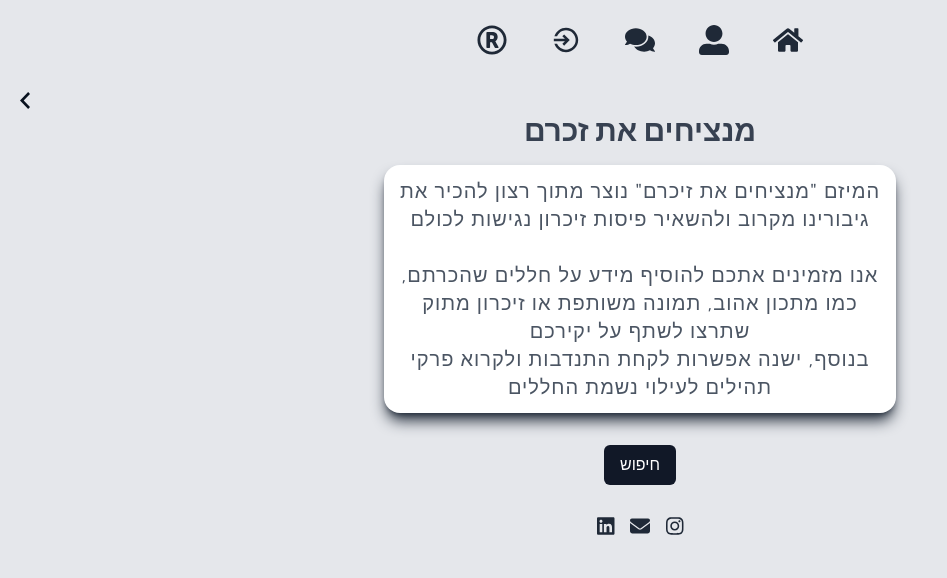
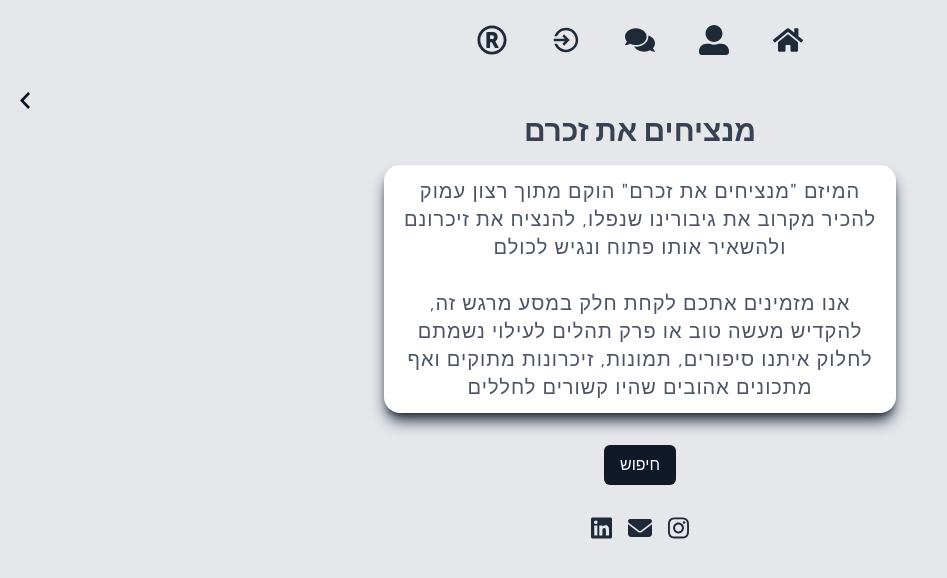
Before and after one commit to shevibr0/war, a React (Create React App) app in the folder frontend/war/: page /homePage in a window 1280 px wide. Shown: the top 578 px of the page, without its empty margins (0-947 px from the left). Built offline with nearby package versions, Linux system fonts and the light colour scheme.

Commit message:
add picture

```diff
--- a/frontend/war/src/components/HomePage.jsx
+++ b/frontend/war/src/components/HomePage.jsx
@@ -22,9 +22,9 @@ const HomePage = () => {
 
                 <div className="flex items-center justify-center  flex-wrap">
                     <div className="max-w-lg w-full mx-4  mt-4 p-3 text-center text-gray-600 text-xl font-light tracking-wider bg-white shadow-lg shadow-gray-800 rounded-2xl">
-                        המיזם "מנציחים את זיכרם" נוצר מתוך רצון להכיר את גיבורינו מקרוב ולהשאיר פיסות זיכרון נגישות לכולם<br /><br />
-                        אנו מזמינים אתכם להוסיף מידע על חללים שהכרתם, כמו מתכון אהוב, תמונה משותפת או זיכרון מתוק שתרצו לשתף על יקירכם<br />
-                        בנוסף, ישנה אפשרות לקחת התנדבות ולקרוא פרקי תהילים לעילוי נשמת החללים<br />
+                        המיזם "מנציחים את זכרם" הוקם מתוך רצון עמוק להכיר מקרוב את גיבורינו שנפלו, להנציח את זיכרונם ולהשאיר אותו פתוח ונגיש לכולם<br /><br />
+                        אנו מזמינים אתכם לקחת חלק במסע מרגש זה, להקדיש מעשה טוב או פרק תהלים לעילוי נשמתם<br />
+                        לחלוק איתנו סיפורים, תמונות, זיכרונות מתוקים ואף מתכונים אהובים שהיו קשורים לחללים<br />
                     </div>
                 </div>
             </div>
@@ -35,19 +35,19 @@ const HomePage = () => {
 
             <div className="w-full bottom-0 mt-7 left-0  flex justify-center bg-gray-200 text-gray-800">
                 <div className="flex items-center gap-4">
-                    <div className="relative transition duration-100 hover:text-yellow-400  text-xl">
+                    <div className="relative transition duration-100 hover:text-yellow-400  text-2xl">
                         <a href="https://www.linkedin.com/in/elisheva-einhoren-43b1b3220/" target="_blank" rel="noopener noreferrer">
                             <FontAwesomeIcon icon={faLinkedin} />
                         </a>
                     </div>
 
-                    <div className="relative transition duration-100 hover:text-yellow-400  text-xl">
+                    <div className="relative transition duration-100 hover:text-yellow-400  text-2xl">
                         <a href="mailto:mepe.leos@gmail.com">
                             <FontAwesomeIcon icon={faEnvelope} />
                         </a>
                     </div>
                     <div className="relative">
-                        <a className='transition duration-100 hover:text-yellow-400 text-xl' href="https://www.instagram.com/elisheva_einhoren/" target="_blank" rel="noopener noreferrer">
+                        <a className='transition duration-100 hover:text-yellow-400 text-2xl' href="https://www.instagram.com/elisheva_einhoren/" target="_blank" rel="noopener noreferrer">
                             <FontAwesomeIcon icon={faInstagram} />
                         </a>
                     </div>
--- a/frontend/war/src/components/Soldiers.jsx
+++ b/frontend/war/src/components/Soldiers.jsx
@@ -4,6 +4,7 @@ import { useNavigate } from 'react-router';
 import { useDispatch, useSelector } from 'react-redux';
 import { setSearchSoliders, setSoliders } from '../features/soliderSlice';
 import { FaHome, FaUserAlt, FaRegRegistered, FaComments } from 'react-icons/fa';
+import { BiSearchAlt } from "react-icons/bi";
 import { IoMdLogIn } from "react-icons/io";
 import { BiLogOutCircle } from "react-icons/bi";
 
@@ -128,7 +129,7 @@ const Soldiers = () => {
             </nav>
             <div className="bg-gray-200">
                 <div className=''>
-                    <h2 className="text-black text-4xl font-bold font-['Alef'] mb-6 mt-6 text-center">לזכרם של הנופלים</h2>
+                    <h2 className="text-gray-800 text-4xl font-bold  mb-6 mt-6 text-center">לזכרם של הנופלים</h2>
                 </div>
                 <div className="text-center mb-4">
                     <input
@@ -144,7 +145,7 @@ const Soldiers = () => {
                     <button
                         onClick={() => handlePageChange(currentPage - 1)}
                         disabled={currentPage === 1 && !isPrev}
-                        className="px-4 py-1 bg-gray-200 text-black rounded-md mr-4 border border-black"
+                        className="btn bg-white text-gray-800 py-2 px-4 rounded-md hover:animate-button-push"
                     >
                         דף קודם
                     </button>
@@ -152,7 +153,7 @@ const Soldiers = () => {
                     <button
                         onClick={() => handlePageChange(currentPage + 1)}
                         disabled={currentPage === count && !isNext || !isNext}
-                        className="px-4 py-1 bg-gray-200 text-black rounded-md ml-4 border border-black"
+                        className="btn bg-white text-gray-800 py-2 px-4 rounded-md hover:animate-button-push"
                     >
                         דף הבא
                     </button>
@@ -165,14 +166,14 @@ const Soldiers = () => {
                     <>
                         <div className="grid lg:grid-cols-4 md:grid-cols-3 sm:grid-cols-2 gap-2">
                             {searchMessage === "" ? solidersArr.map((soldier) => (
-                                <div key={soldier.Id} className="bg-white text-center p-4 rounded-2xl shadow-xl shadow-gray-700">
+                                <div key={soldier.Id} className="bg-white text-center p-4 rounded-2xl hover:animate-button-push shadow-xl shadow-gray-700">
                                     <div className='flex justify-center'>
                                         <img className="h-64 w-64 object-cover" src={soldier.Image} alt={`${soldier.FirstName} ${soldier.LastName}`} />
                                     </div>
                                     <h3>{`${soldier.FirstName} ${soldier.LastName}`}</h3>
                                     <p>{`גיל: ${soldier.Age}`}</p>
                                     <p>{`עיר: ${soldier.City}`}</p>
-                                    <button className="font-semibold mb-2 mt-4 border border-black text-black p-2 rounded-md hover:opacity-80 hover:text-black hover:font-extrabold hover:border-black" onClick={() => nav(`/soldierInfo/${soldier.Id}`)}>לפרטים נוספים</button>
+                                    <button className="btn bg-white text-gray-800 py-2 px-4 rounded-md hover:animate-button-push" onClick={() => nav(`/soldierInfo/${soldier.Id}`)}>לפרטים נוספים</button>
                                 </div>
                             )) : <span>{searchMessage}</span>}
                         </div>
```
